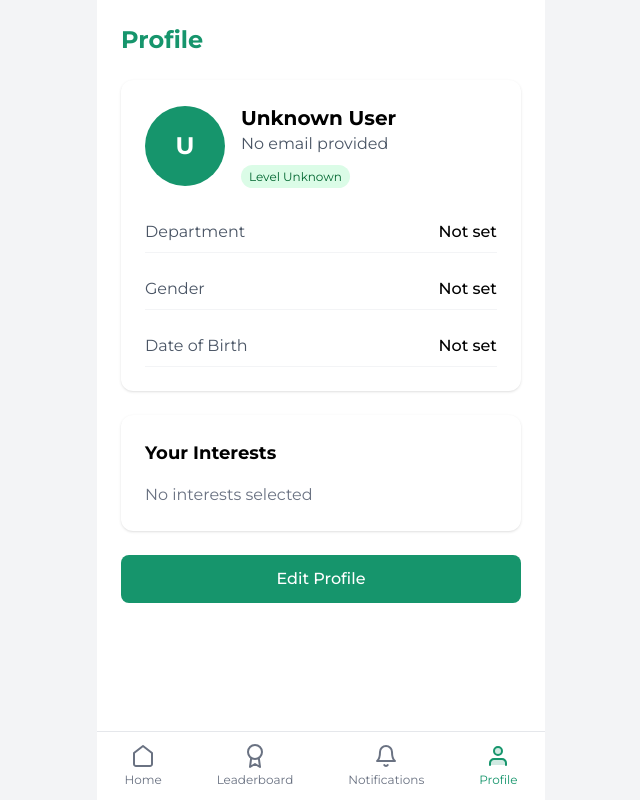
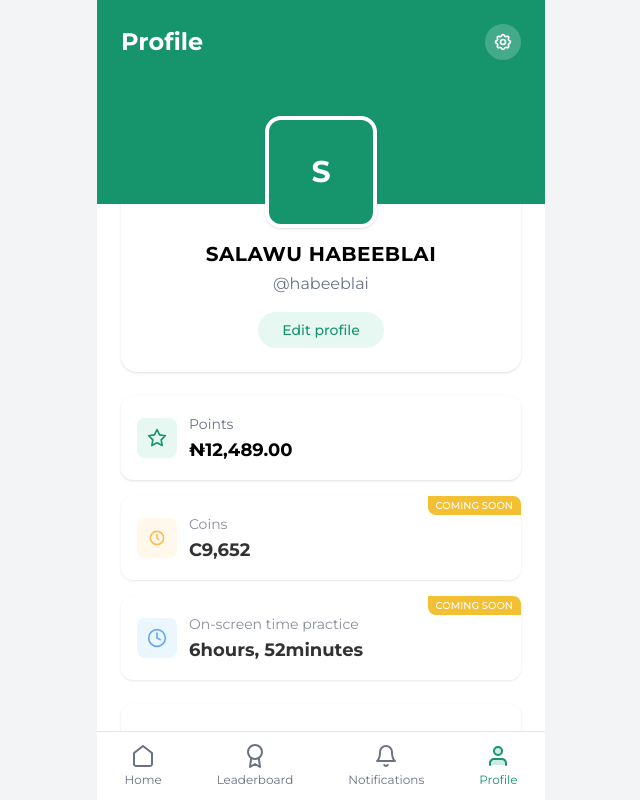
Before and after one commit to dexnis8/pwa-test, a React (Vite) app: page /profile in a window 1280 px wide. Shown: the whole page, without its empty margins (319-959 px from the left). Built offline with nearby package versions, Linux system fonts and the light colour scheme.

Commit message:
completed profile page

```diff
--- a/src/pages/Profile.jsx
+++ b/src/pages/Profile.jsx
@@ -12,87 +12,237 @@ const Profile = () => {
   const department = useSelector(selectDepartment);
   const interests = useSelector(selectInterests);
 
+  // For the sample data to match the inspiration
+  const earnings = "₦12,489.00";
+  const coins = "C9,652";
+  const practiceTime = "6hours, 52minutes";
+
   return (
-    <div className="p-6">
-      <h1 className="text-[#16956C] text-2xl font-bold mb-6">Profile</h1>
+    <div className="flex flex-col min-h-screen pb-16">
+      {/* Green Header Section */}
+      <div className="bg-[#16956C] p-6 pb-36 relative">
+        <div className="flex justify-between items-center">
+          <h1 className="text-white text-2xl font-bold">Profile</h1>
+          <button className="w-9 h-9 rounded-full bg-white/20 flex items-center justify-center">
+            <svg
+              className="w-5 h-5 text-white"
+              fill="none"
+              stroke="currentColor"
+              viewBox="0 0 24 24"
+              xmlns="http://www.w3.org/2000/svg"
+            >
+              <path
+                strokeLinecap="round"
+                strokeLinejoin="round"
+                strokeWidth="2"
+                d="M10.325 4.317c.426-1.756 2.924-1.756 3.35 0a1.724 1.724 0 002.573 1.066c1.543-.94 3.31.826 2.37 2.37a1.724 1.724 0 001.065 2.572c1.756.426 1.756 2.924 0 3.35a1.724 1.724 0 00-1.066 2.573c.94 1.543-.826 3.31-2.37 2.37a1.724 1.724 0 00-2.572 1.065c-.426 1.756-2.924 1.756-3.35 0a1.724 1.724 0 00-2.573-1.066c-1.543.94-3.31-.826-2.37-2.37a1.724 1.724 0 00-1.065-2.572c-1.756-.426-1.756-2.924 0-3.35a1.724 1.724 0 001.066-2.573c-.94-1.543.826-3.31 2.37-2.37.996.608 2.296.07 2.572-1.065z"
+              ></path>
+              <path
+                strokeLinecap="round"
+                strokeLinejoin="round"
+                strokeWidth="2"
+                d="M15 12a3 3 0 11-6 0 3 3 0 016 0z"
+              ></path>
+            </svg>
+          </button>
+        </div>
+      </div>
 
-      {/* User Info Card */}
-      <div className="bg-white rounded-xl p-6 shadow-sm mb-6">
-        <div className="flex items-center mb-6">
-          <div className="w-20 h-20 rounded-full bg-gray-200 flex items-center justify-center overflow-hidden mr-4">
+      {/* Profile Card - Overlapping the green section */}
+      <div className="px-6 -mt-28 mb-6 ">
+        <div className="bg-white rounded-2xl p-6 shadow-sm text-center">
+          {/* Profile Image */}
+          <div className="w-28 h-28 z-20 relative rounded-2xl bg-gray-200 flex items-center justify-center overflow-hidden mx-auto mb-3 border-4 border-white shadow-sm">
             {personalInfo.avatarUrl ? (
               <img
-                src={personalInfo.avatarUrl}
+                src="/images/user.png"
                 alt="Profile"
                 className="w-full h-full object-cover"
               />
             ) : (
-              <div className="w-full h-full bg-[#16956C] flex items-center justify-center text-white text-2xl font-bold">
-                {personalInfo.fullName ? personalInfo.fullName.charAt(0) : "U"}
+              <div className="w-full h-full bg-[#16956C] flex items-center justify-center text-white text-3xl font-bold">
+                {personalInfo.fullName ? personalInfo.fullName.charAt(0) : "S"}
               </div>
             )}
           </div>
-          <div>
-            <h2 className="text-xl font-bold">
-              {personalInfo.fullName || "Unknown User"}
+
+          {/* Name and Username */}
+          <h2 className="text-xl font-bold uppercase tracking-wide mb-1">
+            {personalInfo.fullName || "SALAWU HABEEBLAI"}
           </h2>
-            <p className="text-gray-600">
-              {personalInfo.email || "No email provided"}
+          <p className="text-gray-500 mb-4">
+            @
+            {personalInfo.fullName?.toLowerCase().replace(/\s+/g, "") ||
+              "habeeblai"}
           </p>
-            <div className="mt-2">
-              <span className="bg-green-100 text-green-800 text-xs px-2 py-1 rounded-full">
-                Level {personalInfo.levelOfStudy || "Unknown"}
+
+          {/* Edit Profile Button */}
+          <button className="bg-[#E7F7F2] text-[#16956C] rounded-full px-6 py-2 font-medium text-sm hover:bg-[#D6F0E6] transition-colors">
+            Edit profile
+          </button>
+        </div>
+      </div>
+
+      {/* Stats Section */}
+      <div className="px-6 space-y-4 mb-6">
+        {/* Points (formerly Earnings) */}
+        <div className="bg-white rounded-xl p-4 shadow-sm flex items-center">
+          <div className="w-10 h-10 bg-[#E7F7F2] rounded-lg flex items-center justify-center mr-3">
+            <svg
+              className="w-5 h-5 text-[#16956C]"
+              viewBox="0 0 24 24"
+              fill="none"
+              xmlns="http://www.w3.org/2000/svg"
+            >
+              <path
+                d="M12 2L15.09 8.26L22 9.27L17 14.14L18.18 21.02L12 17.77L5.82 21.02L7 14.14L2 9.27L8.91 8.26L12 2Z"
+                stroke="currentColor"
+                strokeWidth="2"
+                strokeLinecap="round"
+                strokeLinejoin="round"
+              />
+            </svg>
+          </div>
+          <div className="flex-1">
+            <span className="text-sm text-gray-500">Points</span>
+            <p className="text-lg font-bold">{earnings}</p>
+          </div>
+        </div>
+
+        {/* Coins - with Soon badge */}
+        <div className="bg-white rounded-xl p-4 shadow-sm flex items-center relative opacity-80">
+          <div className="absolute top-0 right-0 bg-yellow-500 text-white text-[10px] px-2 py-0.5 rounded-bl-lg rounded-tr-lg font-medium">
+            COMING SOON
+          </div>
+          <div className="w-10 h-10 bg-[#FFF7E7] rounded-lg flex items-center justify-center mr-3">
+            <svg
+              className="w-5 h-5 text-[#FFAC33]"
+              viewBox="0 0 24 24"
+              fill="none"
+              xmlns="http://www.w3.org/2000/svg"
+            >
+              <circle
+                cx="12"
+                cy="12"
+                r="8"
+                stroke="currentColor"
+                strokeWidth="2"
+              />
+              <path
+                d="M12 8V12L14 14"
+                stroke="currentColor"
+                strokeWidth="2"
+                strokeLinecap="round"
+                strokeLinejoin="round"
+              />
+            </svg>
+          </div>
+          <div className="flex-1">
+            <span className="text-sm text-gray-500">Coins</span>
+            <p className="text-lg font-bold">{coins}</p>
+          </div>
+        </div>
+
+        {/* Practice Time - with Soon badge */}
+        <div className="bg-white rounded-xl p-4 shadow-sm flex items-center relative opacity-80">
+          <div className="absolute top-0 right-0 bg-yellow-500 text-white text-[10px] px-2 py-0.5 rounded-bl-lg rounded-tr-lg font-medium">
+            COMING SOON
+          </div>
+          <div className="w-10 h-10 bg-[#E8F4FF] rounded-lg flex items-center justify-center mr-3">
+            <svg
+              className="w-5 h-5 text-[#4094F7]"
+              viewBox="0 0 24 24"
+              fill="none"
+              xmlns="http://www.w3.org/2000/svg"
+            >
+              <path
+                d="M12 22C17.5228 22 22 17.5228 22 12C22 6.47715 17.5228 2 12 2C6.47715 2 2 6.47715 2 12C2 17.5228 6.47715 22 12 22Z"
+                stroke="currentColor"
+                strokeWidth="2"
+                strokeLinecap="round"
+                strokeLinejoin="round"
+              />
+              <path
+                d="M12 6V12L16 14"
+                stroke="currentColor"
+                strokeWidth="2"
+                strokeLinecap="round"
+                strokeLinejoin="round"
+              />
+            </svg>
+          </div>
+          <div className="flex-1">
+            <span className="text-sm text-gray-500">
+              On-screen time practice
             </span>
+            <p className="text-lg font-bold">{practiceTime}</p>
           </div>
         </div>
       </div>
 
+      {/* Personal Info Section */}
+      <div className="px-6 mb-6">
+        <div className="bg-white rounded-xl p-6 shadow-sm">
+          <h3 className="text-lg font-bold mb-4">Personal Information</h3>
           <div className="space-y-4">
             <div className="flex justify-between py-2 border-b border-gray-100">
               <span className="text-gray-600">Department</span>
-            <span className="font-medium">{department || "Not set"}</span>
+              <span className="font-medium">
+                {department || "Computer Science"}
+              </span>
             </div>
             <div className="flex justify-between py-2 border-b border-gray-100">
               <span className="text-gray-600">Gender</span>
               <span className="font-medium">
-              {personalInfo.gender || "Not set"}
+                {personalInfo.gender || "Female"}
               </span>
             </div>
             <div className="flex justify-between py-2 border-b border-gray-100">
               <span className="text-gray-600">Date of Birth</span>
               <span className="font-medium">
-              {personalInfo.dateOfBirth || "Not set"}
+                {personalInfo.dateOfBirth || "05/12/1998"}
               </span>
+            </div>
+            <div className="flex justify-between py-2 border-b border-gray-100">
+              <span className="text-gray-600">Level of Study</span>
+              <span className="font-medium">
+                {personalInfo.levelOfStudy || "300 Level"}
+              </span>
+            </div>
           </div>
         </div>
       </div>
 
       {/* Interests Section */}
-      <div className="bg-white rounded-xl p-6 shadow-sm mb-6">
+      <div className="px-6 mb-6">
+        <div className="bg-white rounded-xl p-6 shadow-sm">
           <h3 className="text-lg font-bold mb-4">Your Interests</h3>
           <div className="flex flex-wrap gap-2">
             {interests && interests.length > 0 ? (
               interests.map((interest, index) => (
                 <span
                   key={index}
-                className="bg-[#16956C] text-white rounded-full px-3 py-1 text-sm"
+                  className="bg-[#E7F7F2] text-[#16956C] rounded-full px-3 py-1 text-sm"
                 >
                   {interest}
                 </span>
               ))
             ) : (
-            <p className="text-gray-500">No interests selected</p>
+              <div className="flex flex-wrap gap-2">
+                <span className="bg-[#E7F7F2] text-[#16956C] rounded-full px-3 py-1 text-sm">
+                  Chemistry
+                </span>
+                <span className="bg-[#E7F7F2] text-[#16956C] rounded-full px-3 py-1 text-sm">
+                  Physics
+                </span>
+                <span className="bg-[#E7F7F2] text-[#16956C] rounded-full px-3 py-1 text-sm">
+                  Biology
+                </span>
+              </div>
             )}
           </div>
         </div>
-
-      {/* Edit Profile Button */}
-      <Link
-        to="/profile/complete"
-        className="block w-full bg-[#16956C] hover:bg-[#138055] text-white text-center py-3 px-4 rounded-lg font-medium transition-colors"
-      >
-        Edit Profile
-      </Link>
+      </div>
     </div>
   );
 };
```
Also changed, not shown: src/pages/Leaderboard.jsx (+13 -2 lines), public/images/user.png (added). Lines whose indentation alone changed are shown as unchanged.
